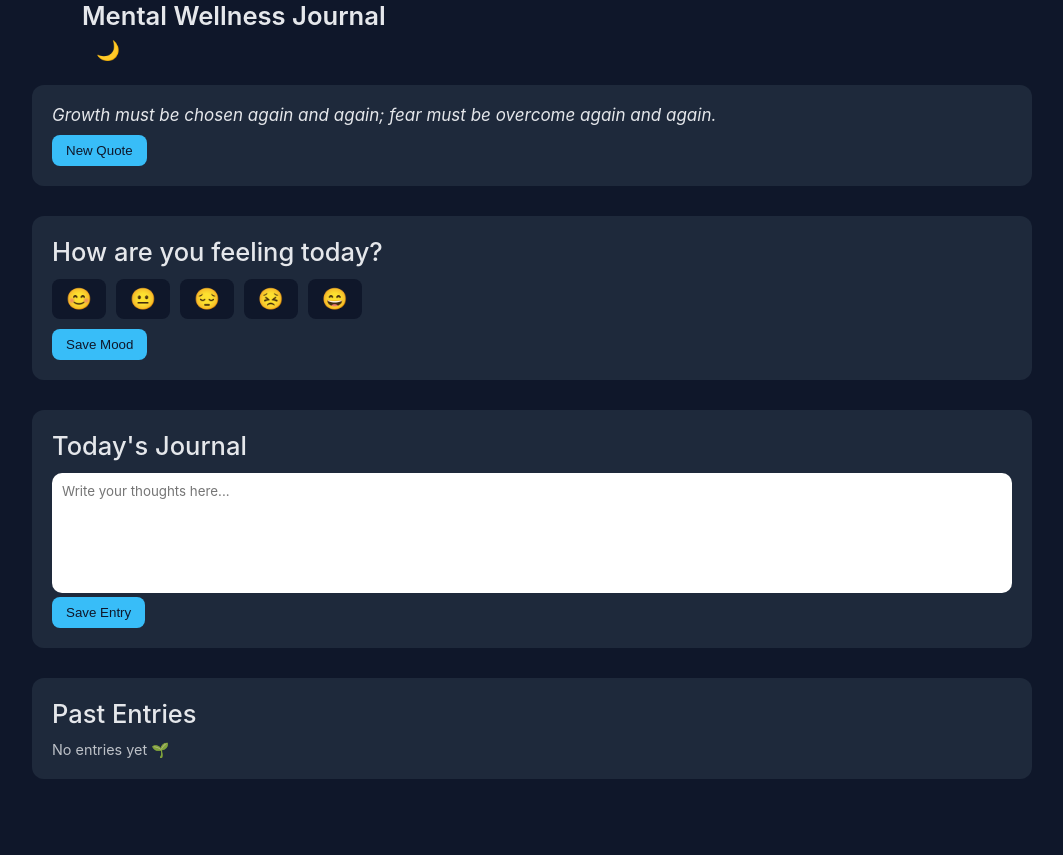
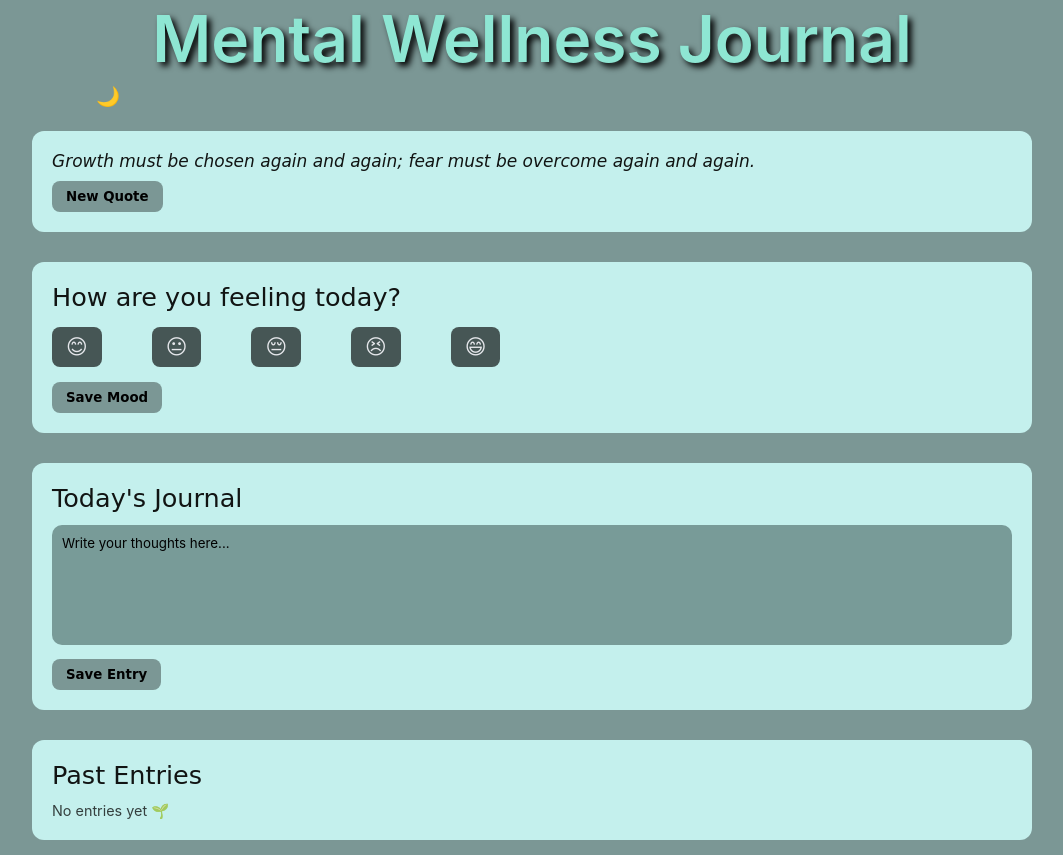
Before and after one commit to NethmiAsinsala/mental-wellness-journal, a plain HTML site: page index.html in a window 1280 px wide. Shown: the whole page, without its empty margins (108-1171 px from the left). Before the commit the page ends 800 px from the top, so only its background shows below. Drawn offline with Linux system fonts and the light colour scheme.

Commit message:
update styles for improved aesthetics; enhance journal entry functionality to load history after saving

```diff
--- a/css/style.css
+++ b/css/style.css
@@ -20,8 +20,8 @@ img, textarea, button {
 /* Body */
 body {
     font-family: 'Inter', sans-serif;
-    background-color: #0f172a;
-    color: #e5e7eb;
+    background-color: #7b9795  ;
+    color: #111413;
     min-height: 100vh;
     display: flex;
     flex-direction: column;
@@ -39,8 +39,11 @@ section {
 
 
 header h1 {
-    font-size: 1.6rem;
+    font-size: 4rem;
     font-weight: 600;
+    text-align: center;
+    color: #8ee6d3;
+    text-shadow: black 4px 4px 6px;
 }
 
 header button {
@@ -48,13 +51,13 @@ header button {
     border: none;
     font-size: 1.2rem;
     cursor: pointer;
-    color: #e5e7eb;
+    color: #bec5d3;
 }
 
 /* Sections as Cards */
 section {
-    background-color: #1e293b;
-    width: 100%;
+    background-color: #c4f0ed;
+    width: 80%;
     max-width: 900px;
     margin: 15px 0;
     padding: 20px;
@@ -65,38 +68,42 @@ section {
 h2 {
     margin-bottom: 12px;
     font-weight: 500;
+    font-family: cursive;
 }
 
 /* Quote Section */
 #quote-section p {
     font-style: italic;
     margin-bottom: 10px;
+    font-family: cursive;
 }
 
 /* Buttons */
 button {
-    background-color: #38bdf8;
+    background-color: #7b9795;
     border: none;
-    color: #0f172a;
+    color: #000000;
     padding: 8px 14px;
     border-radius: 8px;
     cursor: pointer;
-    font-weight: 500;
+    font-weight: 700;
+    font-family: cursive;
 }
 
 button:hover {
     opacity: 0.9;
+
 }
 
 /* Mood Buttons */
 #mood-options {
     display: flex;
-    gap: 10px;
-    margin: 10px 0;
+    gap: 50px;
+    margin: 15px 0;
 }
 
 #mood-options button {
-    background-color: #0f172a;
+    background-color: #465655;
     color: #e5e7eb;
     font-size: 1.3rem;
 }
@@ -112,17 +119,21 @@ textarea {
     resize: none;
 }
 
+textarea::placeholder {
+    color: black;
+}
+
 /* History */
 #historyList {
     opacity: 0.8;
     font-size: 0.9rem;
 }
 #mood-options button.selected {
-    outline: 2px solid #38bdf8;
+    outline: 2px solid #f79235;
     transform: scale(1.1);
 }
 .history-item {
-    background-color: #0f172a;
+    background-color: #7b9795;
     padding: 10px;
     border-radius: 8px;
     margin-bottom: 8px;
@@ -131,6 +142,12 @@ textarea {
     display: flex;
     justify-content: space-between;
     align-items: center;
+}
+#journalText {
+    margin-bottom: 10px;
+    background-color: #789b98;
+    color: #000;
+
 }
 
 .delete-btn {
--- a/js/journal.js
+++ b/js/journal.js
@@ -46,6 +46,7 @@ saveJournalBtn.addEventListener("click", () => {
 
     // Clear textarea
     journalText.value = "";
+    loadHistory();
 });
 const historyList = document.getElementById("historyList");
 
```
